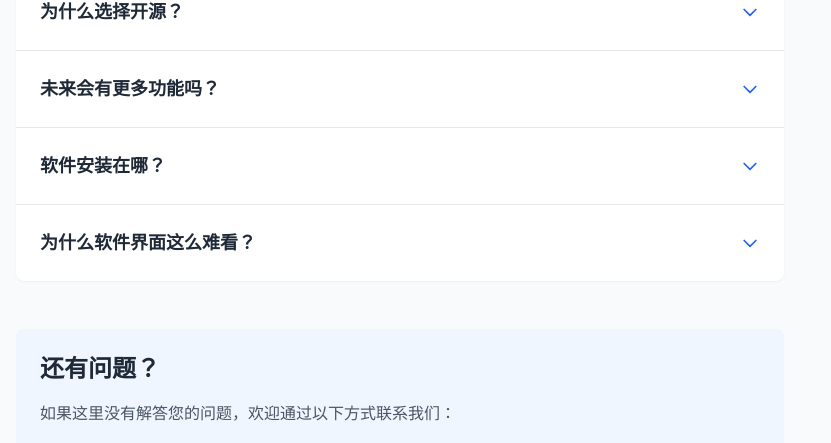
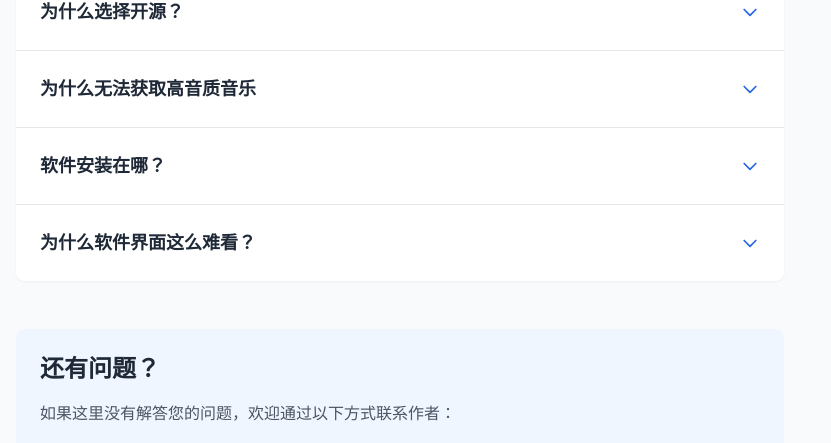
Before and after one commit to yuqie6/qqmusicdownloader, a React (Create React App) app in the folder music-downloader-site/: page /#/faq in a window 1280 px wide. Shown: the part 497-940 px from the top of the page, without its empty margins (0-831 px from the left). Built offline with nearby package versions, Linux system fonts and the light colour scheme.

Commit message:
附属于上个提交

```diff
--- a/music-downloader-site/src/pages/FAQPage.jsx
+++ b/music-downloader-site/src/pages/FAQPage.jsx
@@ -27,19 +27,19 @@ const FAQPage = () => {
     },
     {
       question: "下载的音乐在哪里？",
-      answer: "默认情况下，音乐会下载到您的桌面‘QQMusic’文件夹中。您可以在软件中找到下载好的音乐文件。未来的版本中，我们会添加自定义下载路径的功能。"
+      answer: "默认情况下，音乐会下载到您的桌面‘QQMusic’文件夹中。您可以在软件中找到下载好的音乐文件。作者在1.2.0版本中添加了下载到指定文件夹的功能。"
     },
     {
       question: "音乐无法下载怎么办？",
-      answer: "如果遇到下载问题，请检查：1. 网络连接是否正常；2. 是否有足够的磁盘空间；3. 杀毒软件是否拦截了下载。如果问题依然存在，可以在GitHub上提交issue，我们会及时处理。"
+      answer: "如果遇到下载问题，请检查：1. 网络连接是否正常；2. 是否有足够的磁盘空间；3. 杀毒软件是否拦截了下载。如果问题依然存在，可以在GitHub上提交issue，作者会及时处理。"
     },
     {
       question: "为什么选择开源？",
-      answer: "我们选择开源是因为相信透明和共享能创造更好的软件。这不仅让用户可以验证软件的安全性，也欢迎社区贡献，一起让这个工具变得更好。"
+      answer: "作者选择开源是因为相信透明和共享能创造更好的软件。这不仅让用户可以验证软件的安全性，也欢迎社区贡献，一起让这个工具变得更好。"
     },
     {
-      question: "未来会有更多功能吗？",
-      answer: "当然！我们计划添加更多功能，如批量下载、音质选择等。我们重视用户反馈，欢迎在GitHub上提出您的建议。"
+      question: "为什么无法获取高音质音乐",
+      answer: "受限于QQ音乐API，我们无法提供高音质音乐。您可以尝试使用其他音乐下载软件或使用其他音乐源。"
     },
     {
         question: "软件安装在哪？",
@@ -70,7 +70,7 @@ const FAQPage = () => {
         <div className="mt-12 p-6 bg-blue-50 rounded-lg max-w-3xl">
           <h2 className="text-2xl font-semibold text-gray-800 mb-4">还有问题？</h2>
           <p className="text-gray-600 mb-4">
-            如果这里没有解答您的问题，欢迎通过以下方式联系我们：
+            如果这里没有解答您的问题，欢迎通过以下方式联系作者：
           </p>
           <Link
             to="/contact"
```
